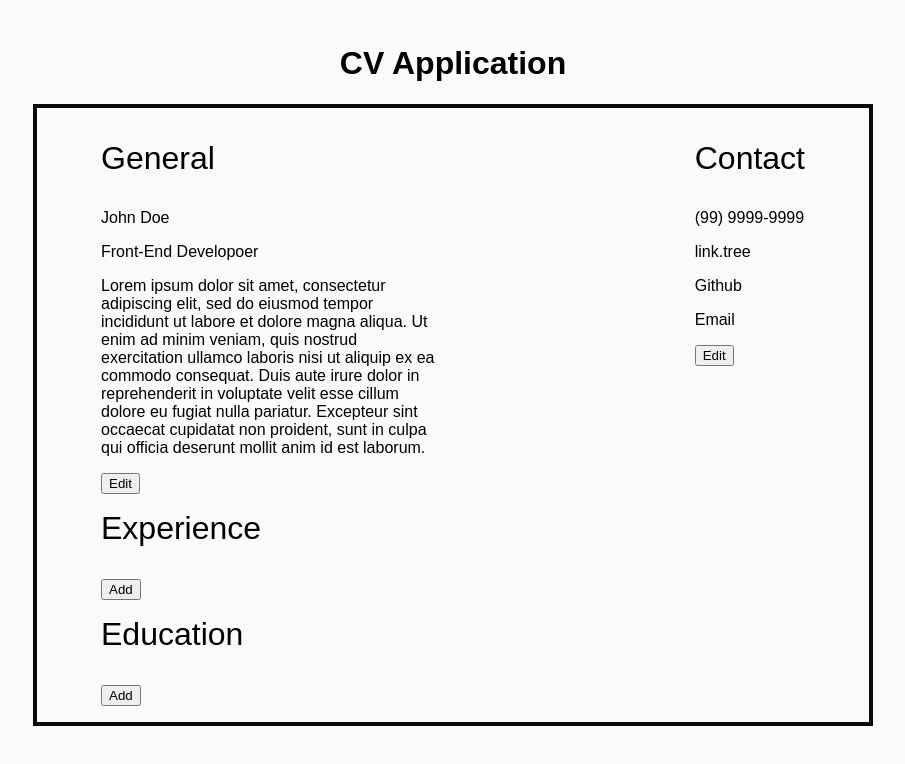
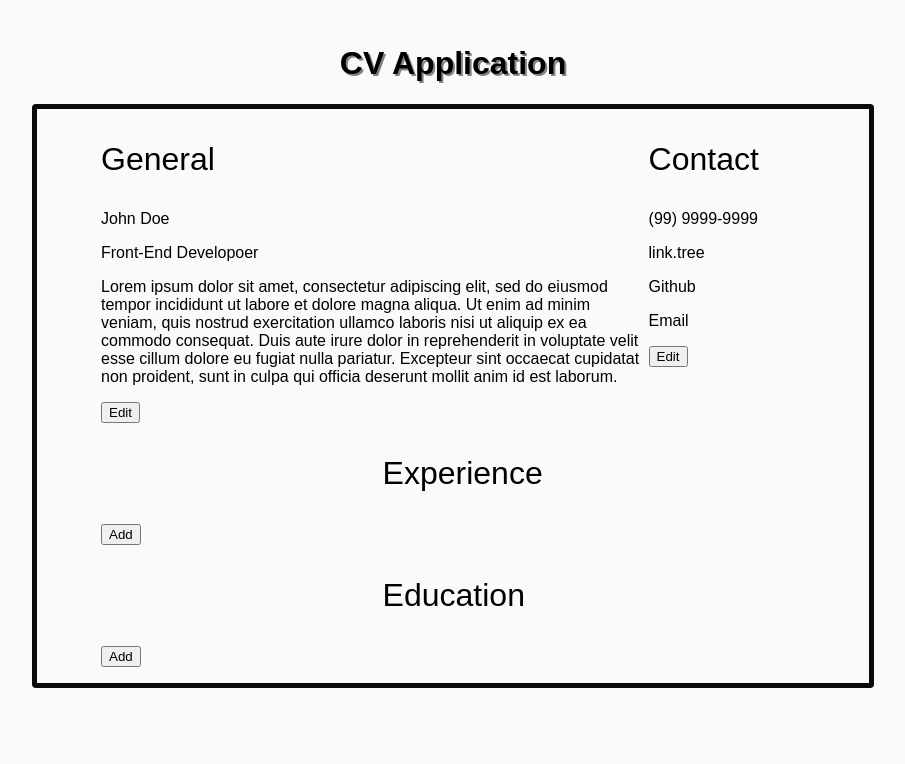
Before and after one commit to stpafk/cv-application, a React (Create React App) app: page / in a window 1280 px wide. Shown: the top 764 px of the page, without its empty margins (187-1092 px from the left). Built offline with nearby package versions, Linux system fonts and the light colour scheme.

Commit message:
fixed: bugged div

```diff
--- a/src/components/Education.js
+++ b/src/components/Education.js
@@ -101,8 +101,10 @@ class Education extends Component {
                         <input type="text" name="course" value={education.course} onChange={this.handleEvent}></input>
                         <label htmlFor="">University</label>
                         <input type="text" name="university" value={education.university} onChange={this.handleEvent}></input>
-                        <button className="form submit" onClick={this.submitForm}>Submit</button>
-                        <button className="cancel edu" onClick={() => this.setState({ isForm: false })}>Cancel</button>
+                        <div className="form buttons">
+                            <button className="form submit" onClick={this.submitForm}>Submit</button>
+                            <button className="cancel edu" onClick={() => this.setState({ isForm: false })}>Cancel</button>
+                        </div>
                     </form>
                 </>) :
                 (<>
--- a/src/components/Experience.js
+++ b/src/components/Experience.js
@@ -105,8 +105,10 @@ class Experience extends Component {
                             <input type="text" name="cargo" value={experience.cargo} onChange={this.handleEvent} required></input>
                             <label htmlFor="description">Description</label>
                             <input type="text" name="description" value={experience.description} onChange={this.handleEvent} placeholder=""></input>
-                            <button className="form submit" onClick={this.submitForm}>Submit</button>
-                            <button className="cancel exp" onClick={() => this.setState({ isForm: false })}>Cancel</button>
+                            <div className="form buttons">
+                                <button className="form submit" onClick={this.submitForm}>Submit</button>
+                                <button className="cancel exp" onClick={() => this.setState({ isForm: false })}>Cancel</button>
+                            </div>
                         </form>
                 </div>
                 </>)
--- a/src/styles/Style.css
+++ b/src/styles/Style.css
@@ -10,6 +10,17 @@
 body {
     background-color: var(--white);
     padding: 2vh 15vw;
+    font-family: Arial, Helvetica, sans-serif;
+}
+
+label {
+    font-weight: 600;
+    padding-top: 10px;
+}
+
+input {
+    max-width: 300px;
+    margin-bottom: 5px;
 }
 
 #root {
@@ -19,33 +30,52 @@ body {
     justify-content: center;
 }
 
+.your.cv {
+    text-shadow: 2px 2px rgba(0, 0, 0, 0.479);
+}
+
 .yourResume {
     width: 80%;
     height: 90%;
     padding: 2vh 5vw;
-    border: 4px solid var(--black);
+    border: 5px solid var(--black);
+    border-radius: 4px 4px;
 }
 
 .cv-header {
     padding: 0;
-    display: flex;
-    flex-direction: row;
-}
-
-.general.view {
-    padding-right: 20vw;
+    display: grid;
+    grid-template-columns: 3.5fr 1fr;
 }
 
 .general.edit {
     display: flex;
     flex-direction: column;
-    padding-right: 20vw;
+
+}
+
+.exp.form,
+.edu.form {
+    display: flex;
+    flex-direction: column;
+}
+
+.form.submit,
+.cancel.edu,
+.cancel.exp {
+    margin-right: 10px;
+    max-width: 50px;
+}
+
+#experience,
+#education {
+    margin-top: 32px;
+    margin-left: 22vw;
+    font-size: clamp(8px, 2rem, 4rem);
 }
 
 #general,
-#contact,
-#experience,
-#education {
+#contact {
     margin-top: 16px;
-    font-size: clamp(2rem, 1rem, 4rem);
+    font-size: clamp(8px, 2rem, 4rem);
 }
```
